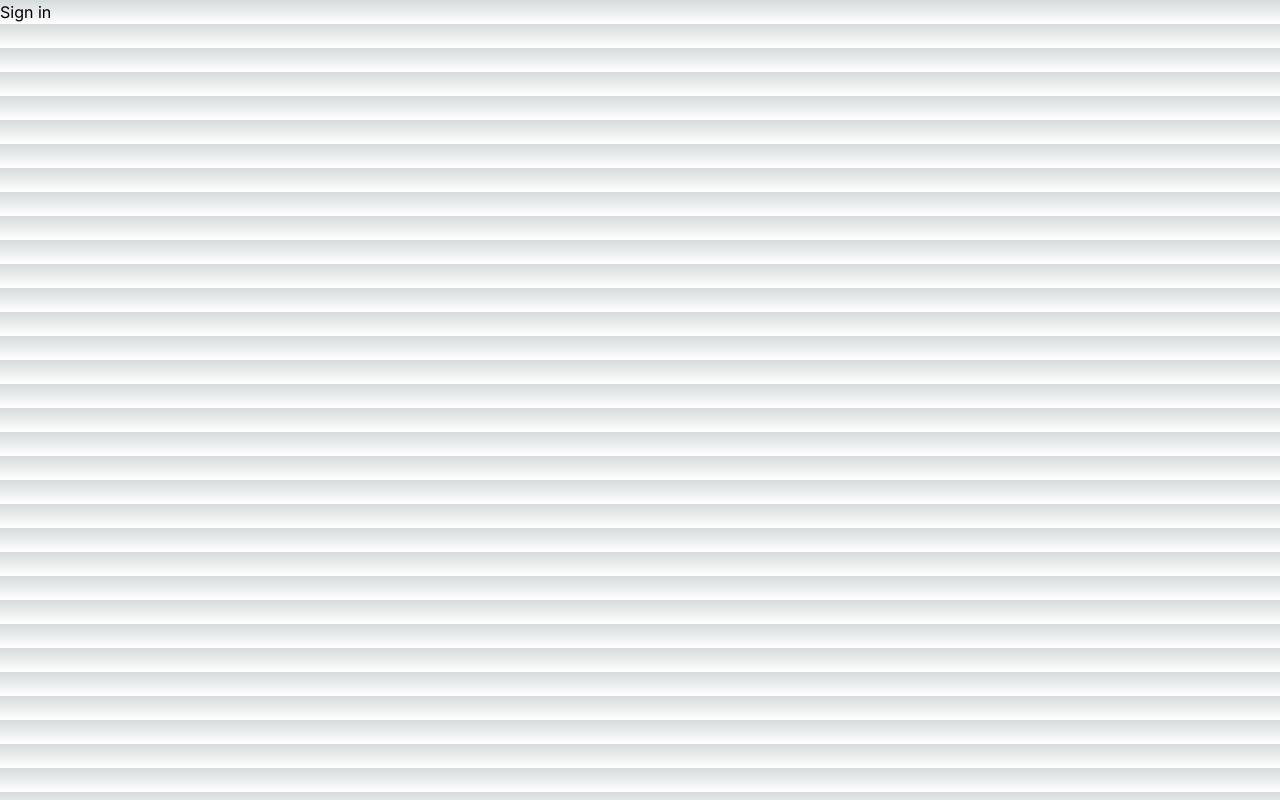
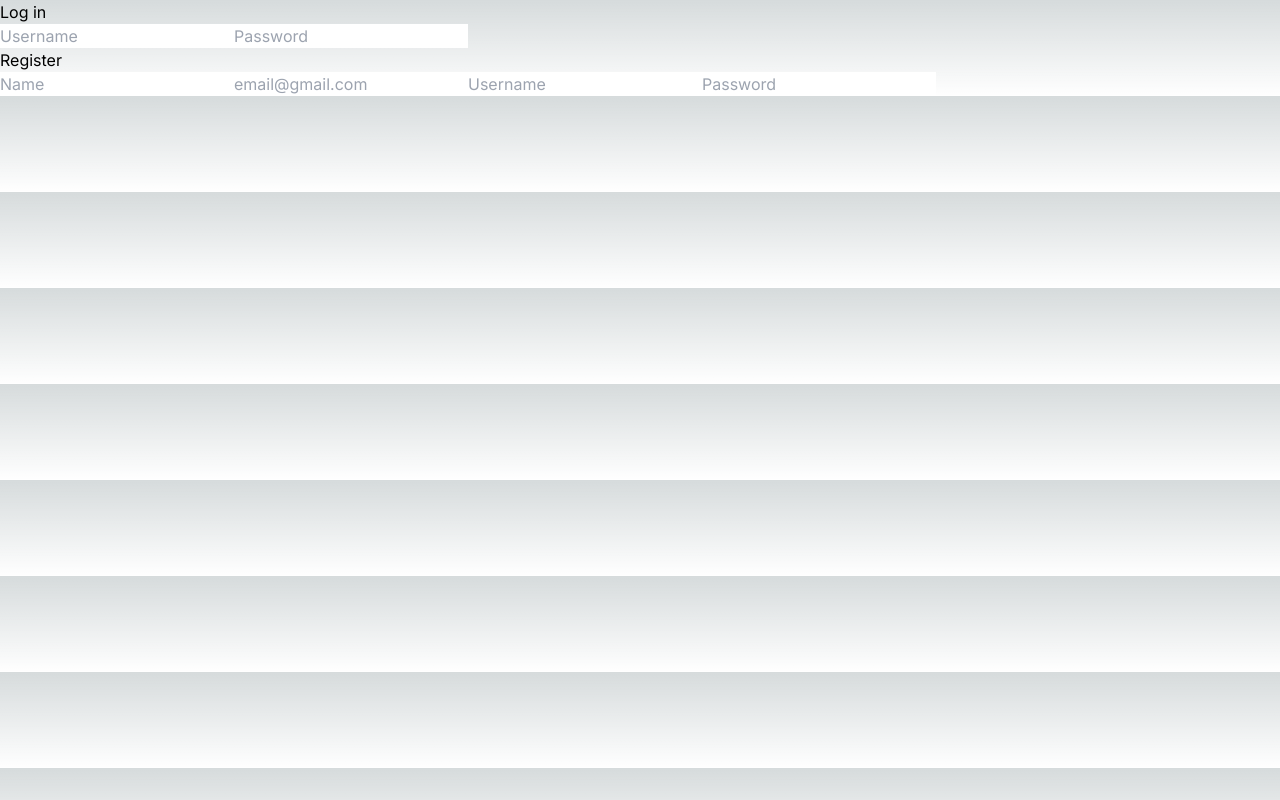
Before and after one commit to marijae04/Kadmo, a Next.js app: page /sign-in in a window 1280 px wide. Built offline with nearby package versions, Linux system fonts and the light colour scheme.

Commit message:
sign in page

```diff
--- a/next.config.js
+++ b/next.config.js
@@ -1,4 +1,8 @@
 /** @type {import('next').NextConfig} */
-const nextConfig = {}
+const nextConfig = {
+    experimental: {
+        serverActions: true
+    }
+}
 
 module.exports = nextConfig
--- a/src/app/home/page.tsx
+++ b/src/app/home/page.tsx
@@ -1,4 +1,4 @@
-export default function Home(){
+export default function HomePage(){
     return (
         <div>
             <h1>Home</h1>
--- a/src/app/sign-in/page.tsx
+++ b/src/app/sign-in/page.tsx
@@ -1,7 +1,35 @@
-export default function SignIn(){
+
+async function login(data: FormData){
+    "use server"
+
+    console.log("Login")
+}
+
+async function register(data: FormData){
+    "use server"
+
+    console.log("Register")
+}
+
+export default function SignInPage(){
     return (
         <div>
-            <h1>Sign in</h1>
+            <div className="log-in-container">
+                <h1>Log in</h1>
+                <form action="login">
+                    <input type="text" name="username" placeholder="Username" />
+                    <input type="password" name="password" placeholder="Password" />
+                </form>
+            </div>
+            <div className="register-container">
+                <h1>Register</h1>
+                <form action="register">
+                    <input type="text" name="name" placeholder="Name" />
+                    <input type="email" name="email" placeholder="email@gmail.com" />
+                    <input type="text" name="username" placeholder="Username" />
+                    <input type="password" name="password" placeholder="Password" />
+                </form>
+            </div>
         </div>
     )
 }
```
